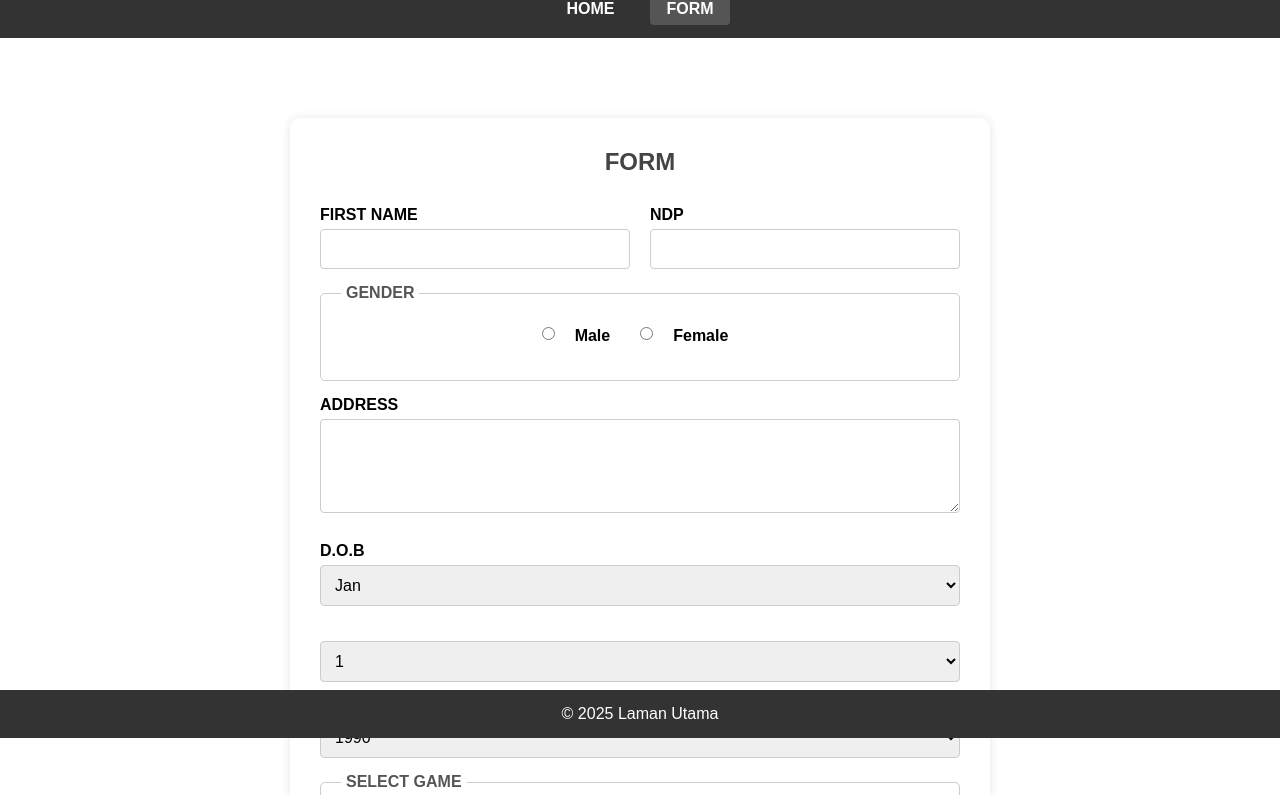
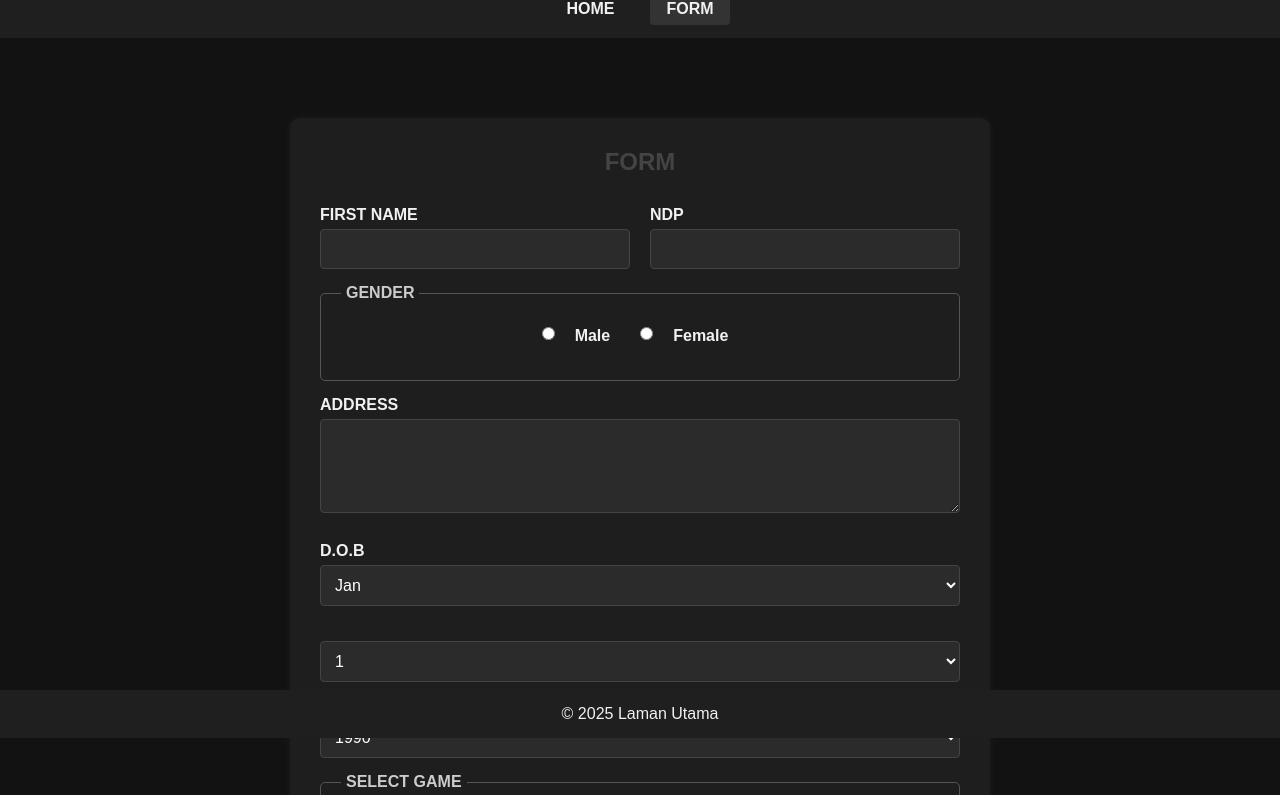
Before and after one commit to firdauTPP/PendaftaranSukan, a plain HTML site: page form.html in a window 1280 px wide. Shown: the part 62-857 px from the top of the page. Drawn offline with Linux system fonts and the dark colour scheme.

Commit message:
dark mood change

```diff
--- a/styles.css
+++ b/styles.css
@@ -197,3 +197,58 @@ footer {
   font-size: 16px;
   user-select: none;
 }
+@media (prefers-color-scheme: dark) {
+  body {
+    background-color: #121212;
+    color: #f1f1f1;
+  }
+
+  header,
+  footer {
+    background-color: #1f1f1f;
+    color: #f1f1f1;
+  }
+
+  nav ul li a {
+    color: #f1f1f1;
+  }
+
+  nav ul li a:hover,
+  nav ul li a.active {
+    background-color: #333;
+  }
+
+  form {
+    background-color: #1e1e1e;
+    color: #f1f1f1;
+    box-shadow: 0 0 10px rgba(255,255,255,0.05);
+  }
+
+  form input[type="text"],
+  form input[type="number"],
+  form input[type="password"],
+  form textarea,
+  form select {
+    background-color: #2b2b2b;
+    border: 1px solid #444;
+    color: #fff;
+  }
+
+  fieldset {
+    border-color: #555;
+  }
+
+  legend {
+    color: #ccc;
+  }
+
+  form input[type="submit"],
+  form input[type="reset"] {
+    background-color: #444;
+  }
+
+  form input[type="submit"]:hover,
+  form input[type="reset"]:hover {
+    background-color: #666;
+  }
+}
```
